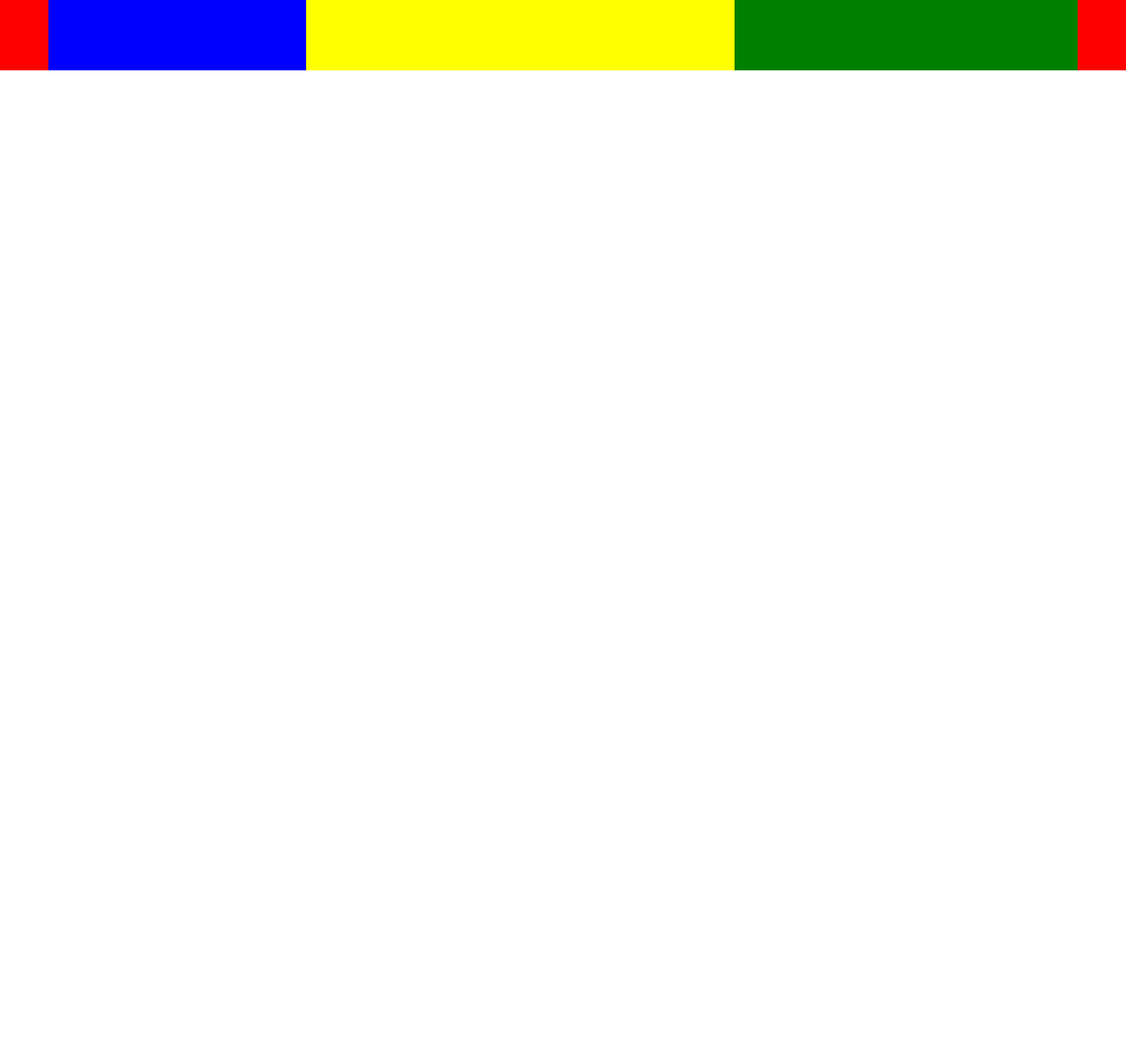
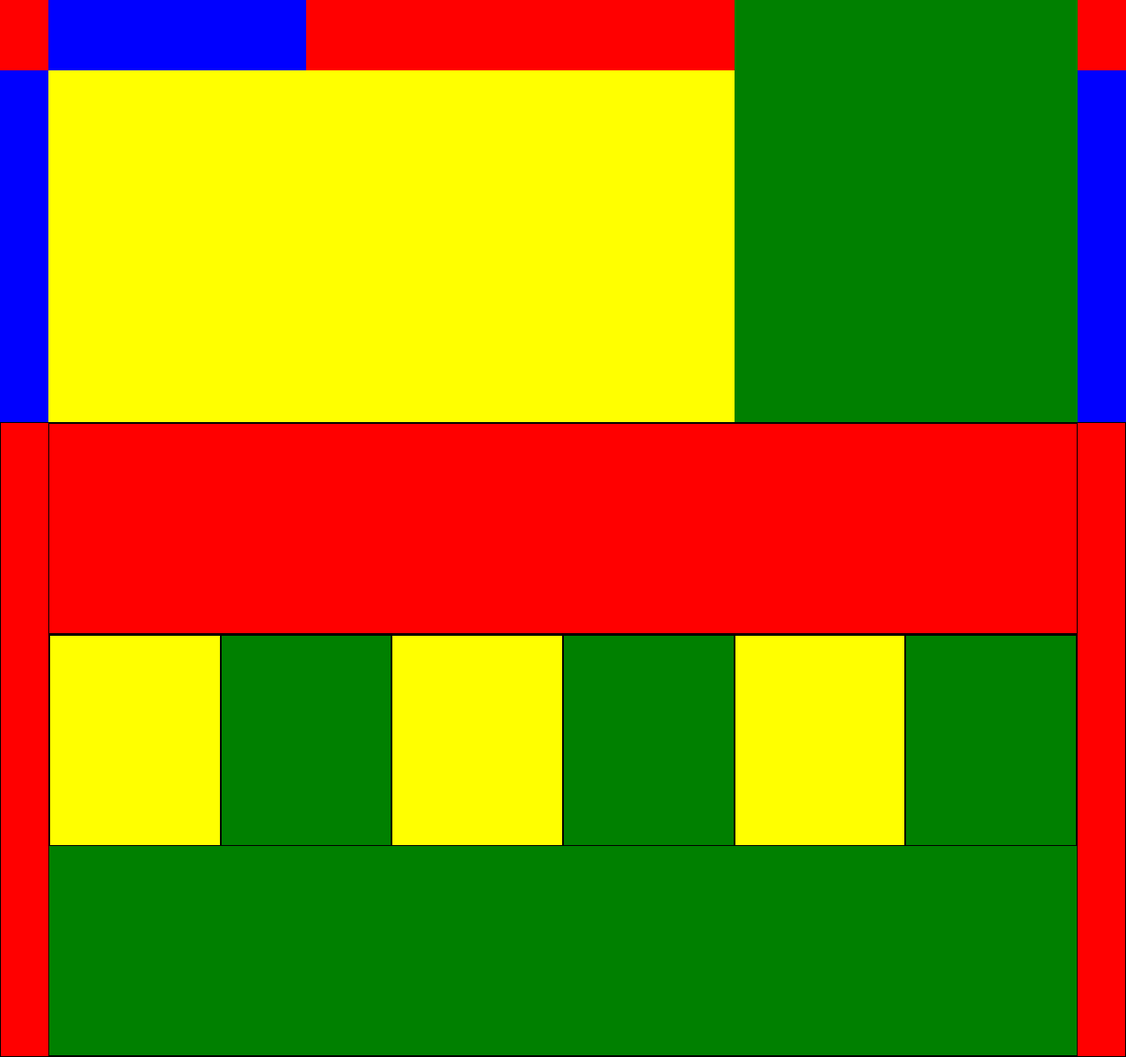
Before and after one commit to edoardomalfatto/html-css-digitalocean, a plain HTML site: page index.html in a window 1280 px wide. Shown: the whole page at 88% size. Before the commit the page ends 800 px from the top, so only its background shows below. Drawn offline with nearby package versions, Linux system fonts and the light colour scheme.

Commit message:
fine bottom_header

```diff
--- a/css/style.css
+++ b/css/style.css
@@ -11,6 +11,33 @@
   height: 10vh;
 }
 
+.my_jumbotron {
+
+  background-color: blue;
+}
+
+.my_jumbotron .container .row .col-md-8,
+.my_jumbotron .container .row .col-md-4,
+.my_jumbotron .container .row .col-md-5{
+  height: 50vh;
+}
+
+.bottom_header {
+  background-color: red;
+  border: 1px solid black;
+}
+
+.bottom_header .container .row .col-md-12,
+.bottom_header .container .row .col-md-4,
+.bottom_header .container .row .col-md-5{
+  height: 30vh;
+  border: 1px solid black;
+}
+
+.bottom_header .container .row .col-md-12 .row .col-sm-2 {
+  height: 30vh;
+  border: 1px solid black;
+}
 
 /* utilities */
 
--- a/index.html
+++ b/index.html
@@ -12,15 +12,50 @@
   <body>
 
     <header>
+      <!-- INIZIO HEADER TOP -->
       <div class="header_top bkg_red">
         <div class="container">
           <div class="row">
             <div class="col-md-3 bkg_blu"></div>
-            <div class="col-md-5 hidden-xs hidden-sm bkg_yellow"></div>
+            <div class="col-md-5 hidden-xs hidden-sm bkg_red"></div>
             <div class="col-md-4 hidden-xs hidden-sm bkg_green"></div>
           </div>
         </div>
       </div>
+      <!-- FINE HEADER TOP -->
+      <!-- INIZIO JUMBOTRON -->
+      <div class="my_jumbotron">
+        <div class="container">
+          <div class="row">
+            <div class="col-md-8 col-sm-8 bkg_yellow"></div>
+            <div class="col-md-4 col-sm-4 bkg_green"></div>
+          </div>
+        </div>
+      </div>
+      <!-- FINE JUMBOTRON -->
+
+      <!-- INIZIO BOTTOM HEADER -->
+      <div class="bottom_header">
+        <div class="container">
+          <div class="row">
+            <div class="col-md-12 col-sm-12 text-center"></div>
+            <div class="col-md-12 col-sm-12">
+              <div class="row">
+                <div class="col-md-2 col-sm-2 col-xs-6 bkg_yellow"></div>
+                <div class="col-md-2 col-sm-2 col-xs-6 bkg_green"></div>
+                <div class="col-md-2 col-sm-2 col-xs-6 bkg_yellow"></div>
+                <div class="col-md-2 col-sm-2 col-xs-6 bkg_green"></div>
+                <div class="col-md-2 col-sm-2 col-xs-6 bkg_yellow"></div>
+                <div class="col-md-2 col-sm-2 col-xs-6 bkg_green"></div>
+
+              </div>
+            </div>
+            <div class="col-md-12 col-sm-12 col-xs-12 text-center bkg_green"></div>
+
+          </div>
+        </div>
+      </div>
+      <!-- FINE BOTTOM HEADER -->
     </header>
 
 
```
